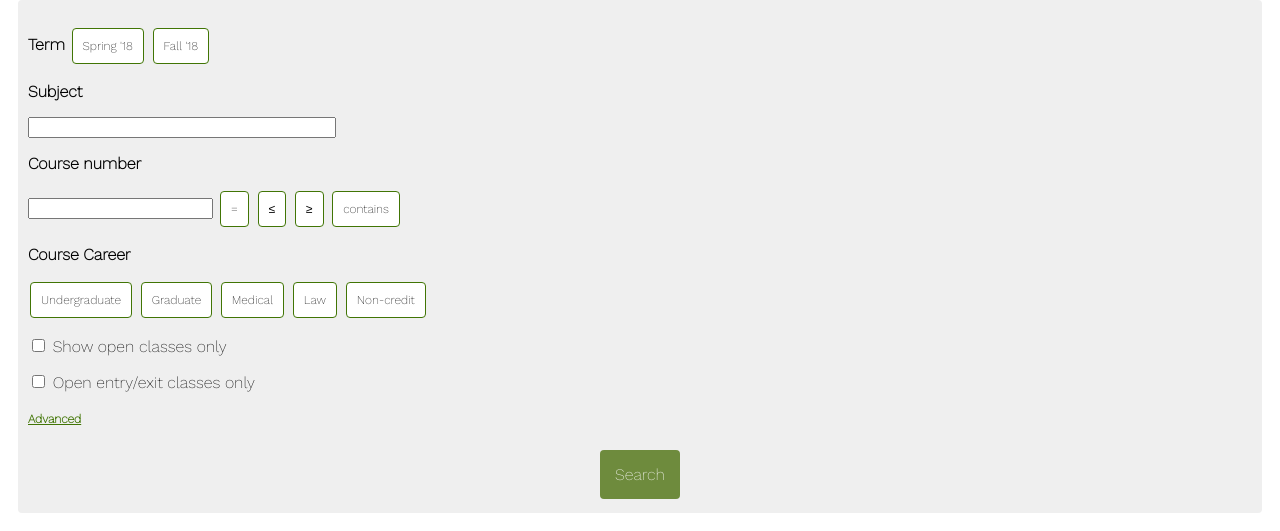
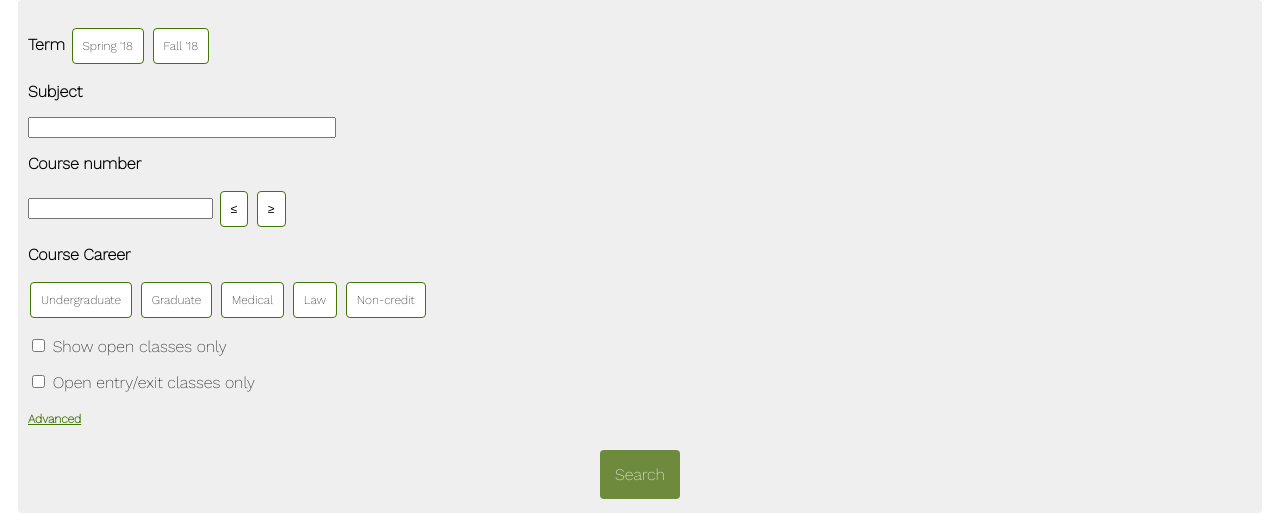
Before and after one commit to the-mikedavis/canelink-redesign, a website: page search.html in a window 1280 px wide. Shown: the part 352-883 px from the top of the page. Drawn offline with nearby package versions, Linux system fonts and the light colour scheme.

Commit message:
Remove = and contains from buttons of search

```diff
--- a/search.html
+++ b/search.html
@@ -32,10 +32,10 @@
                     <p><strong>Course number</strong></p>
                     <p>
                     <input type="text" name="course" value="">
-                    <button class="button">=</button>
+                    <!--<button class="button">=</button>-->
                     <button class="button">≤</button>
                     <button class="button">≥</button>
-                    <button class="button">contains</button>
+                    <!--<button class="button">contains</button>-->
                     </p>
                     <p><strong>Course Career</strong></p>
                     <p>
```
